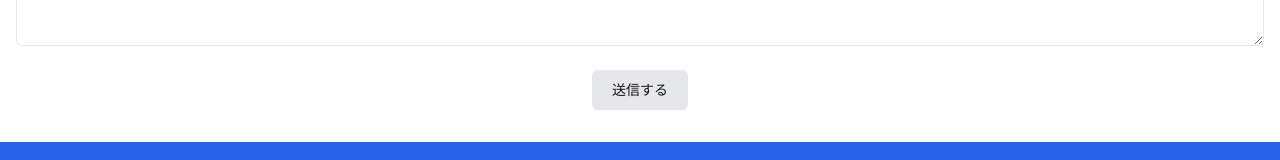
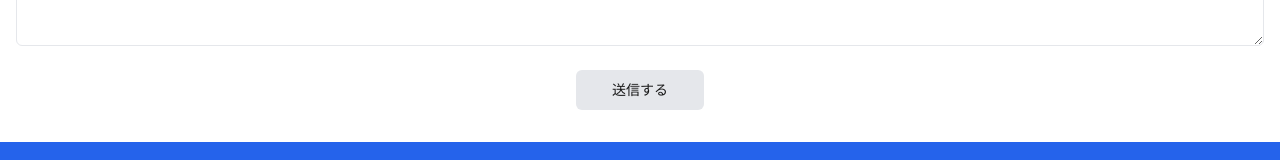
Before and after one commit to wadoyoka/portfolio, a Next.js app: page /contact in a window 1280 px wide. Shown: the part 580-740 px from the top of the page. Built offline with nearby package versions, Linux system fonts and the light colour scheme.

Commit message:
メール送信ボタン修正

```diff
--- a/app/contact/page.tsx
+++ b/app/contact/page.tsx
@@ -110,11 +110,12 @@ export default function Contact() {
                         rows={6}
                     />
                 </div>
-                <Button type="submit" className="w-24 bg-gray-200 hover:bg-sky-600 hover:text-white flex justify-center mx-auto" disabled={isPending}>
+                <Button type="submit" className="w-32 bg-gray-200 hover:bg-sky-600 hover:text-white flex justify-center mx-auto" disabled={isPending}>
                     {isPending ? (
-                        <>
+                        <><div className="text-black flex">
                             <Loader2 className="mr-2 h-4 w-4 animate-spin" />
                             送信中...
+                        </div>
                         </>
                     ) : (
                         '送信する'
```
